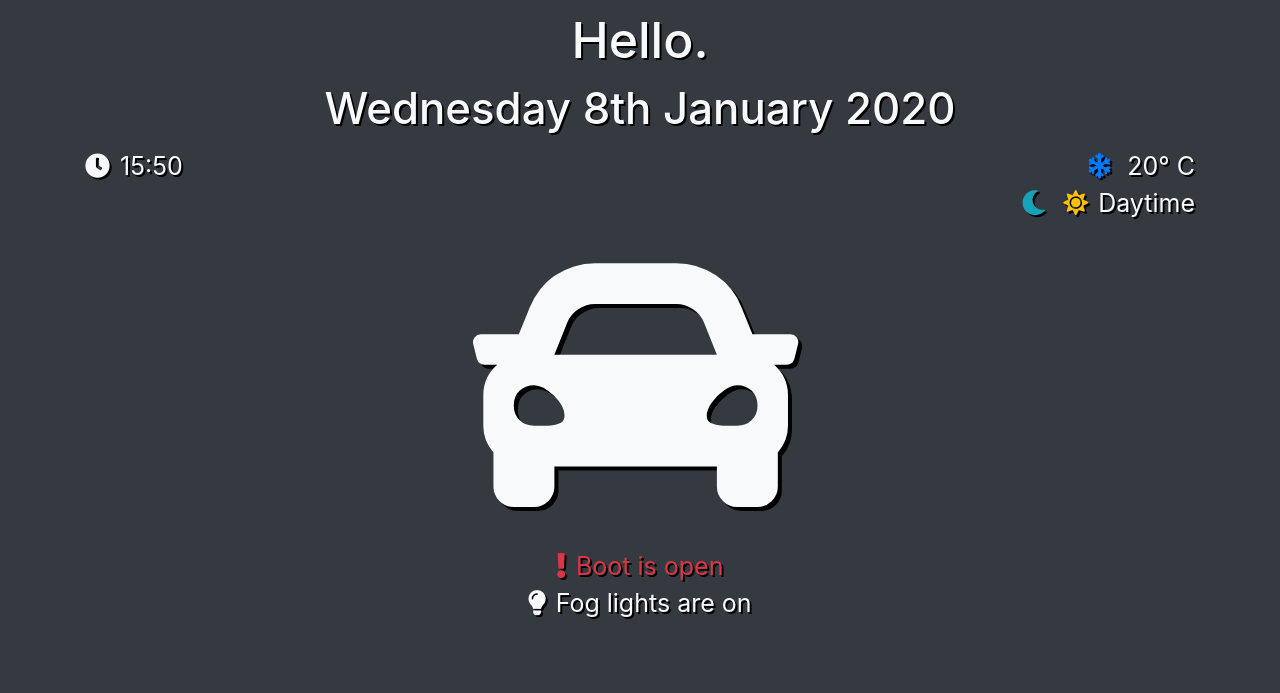
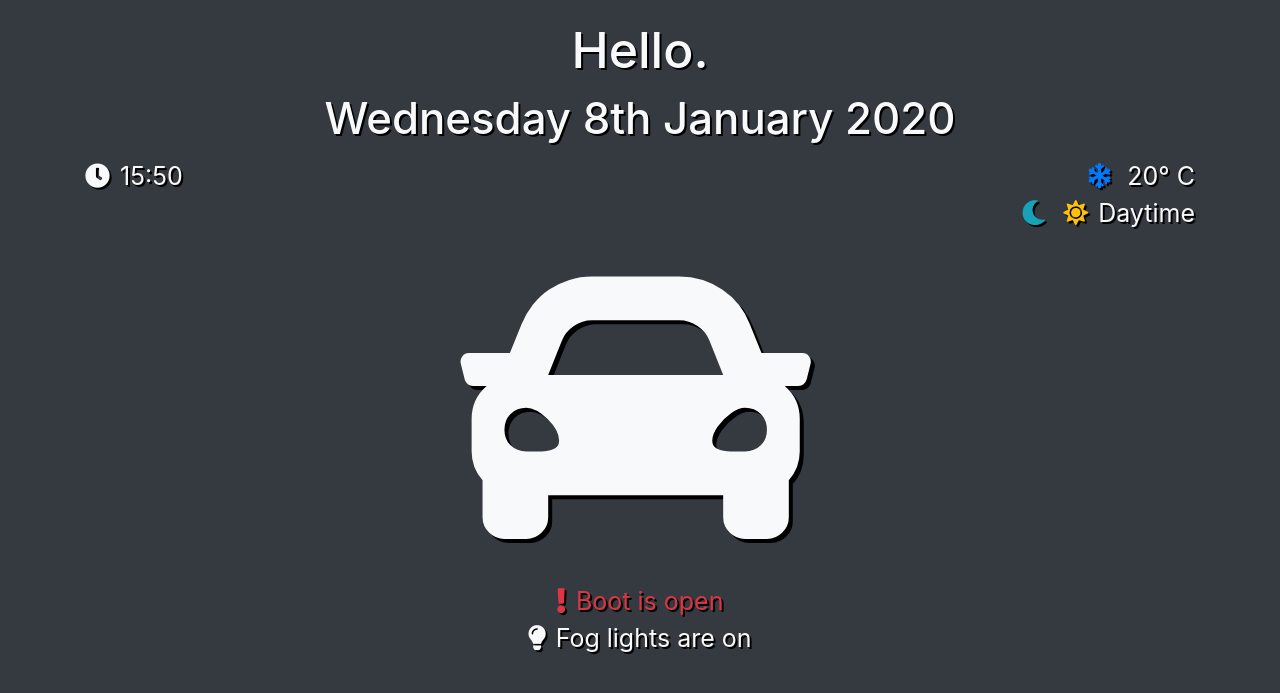
Before and after one commit to CoburnJoe/Pi-Car, a Flask app: template Pi_Car/templates/main.html in a window 1280 px wide. Shown: the top 693 px of the page. Run offline with Flask 2, Linux system fonts and the light colour scheme; the template is opened without the code that fills it, so the values that code supplies are empty; some libraries are stand-ins or nearby versions.

Commit message:
More Pi styling tweaks

```diff
--- a/Pi_Car/static/css/style.css
+++ b/Pi_Car/static/css/style.css
@@ -7,7 +7,7 @@ body {
 }
 
 html {
-    padding: 10px;
+    padding: 20px;
 }
 
 i {
@@ -15,7 +15,7 @@ i {
 }
 
 .icon-huge {
-	font-size: 325px;
+	font-size: 350px;
 	font-weight: bold;
 	text-shadow: 4px 4px #000000;
 }
```
